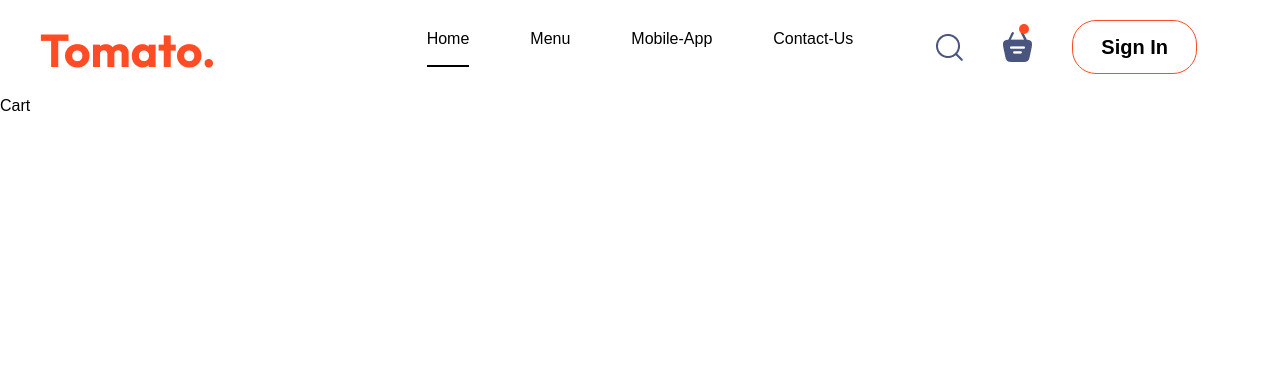
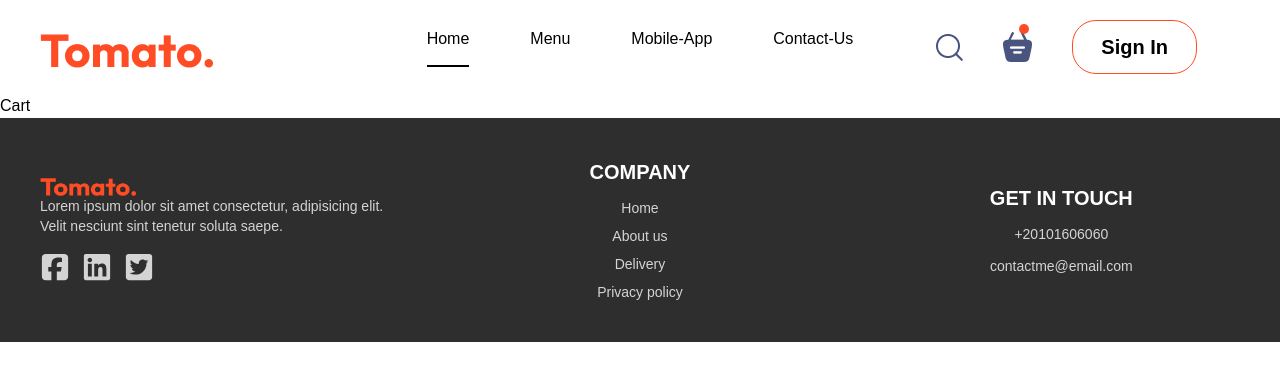
Before and after one commit to Abdelmoneim21/Restaurant-Delivery, a React (Vite) app: page /cart in a window 1280 px wide. Shown: the top 380 px of the page. Built offline with nearby package versions, Linux system fonts and the light colour scheme; a web font is replaced by a local one.

Commit message:
footer has been added

```diff
--- a/src/App.jsx
+++ b/src/App.jsx
@@ -1,10 +1,12 @@
-import { Routes,Route } from "react-router-dom"
-import Navbar from "./components/NavBar/Navbar"
-import Home from "./pages/Home/Home"
-import Cart from "./pages/Cart/Cart"
+import { Routes, Route } from "react-router-dom";
+import Navbar from "./components/NavBar/Navbar";
+import Home from "./pages/Home/Home";
+import Cart from "./pages/Cart/Cart";
+import Footer from "./components/Footer/Footer";
 
 function App() {
   return (
+    <>
       <div className="App">
         <Navbar />
         <Routes>
@@ -12,7 +14,9 @@ function App() {
           <Route path="/cart" element={<Cart />} />
         </Routes>
       </div>
-  )
+      <Footer />
+    </>
+  );
 }
 
-export default App
+export default App;
--- /dev/null
+++ b/src/components/Footer/Footer.jsx
@@ -0,0 +1,46 @@
+import { assets } from "../../assets/assets";
+import { FaSquareFacebook } from "react-icons/fa6";
+import { FaLinkedin } from "react-icons/fa6";
+import { FaTwitterSquare } from "react-icons/fa";
+
+export default function Footer() {
+  return (
+    <div className="footer grid gap-6 md:grid-cols-3 items-center px-5 py-10 text-[#d4d4d4] bg-[#2e2e2e]">
+      {/* Left Section */}
+      <div className="left text-center md:text-start px-5">
+        <img
+          src={assets.logo}
+          alt="logo"
+          className="mb-4 mx-auto md:m-0 w-20 md:w-24"
+        />
+        <p className="mb-4 text-sm">
+          Lorem ipsum dolor sit amet consectetur, adipisicing elit. Velit
+          nesciunt sint tenetur soluta saepe.
+        </p>
+        <div className="icons flex justify-center md:justify-start space-x-3">
+          <FaSquareFacebook size={30} />
+          <FaLinkedin size={30} />
+          <FaTwitterSquare size={30} />
+        </div>
+      </div>
+
+      {/* Center Section */}
+      <div className="center text-center">
+        <h1 className="text-xl text-white font-bold">COMPANY</h1>
+        <ul className="unstyled mt-3 space-y-2 text-sm">
+          <li>Home</li>
+          <li>About us</li>
+          <li>Delivery</li>
+          <li>Privacy policy</li>
+        </ul>
+      </div>
+
+      {/* Right Section */}
+      <div className="right text-center">
+        <h1 className="text-xl text-white font-bold">GET IN TOUCH</h1>
+        <p className="mt-3 text-sm">+20101606060</p>
+        <p className="mt-3 text-sm">contactme@email.com</p>
+      </div>
+    </div>
+  );
+}
```
Lines whose indentation alone changed are shown as unchanged.
